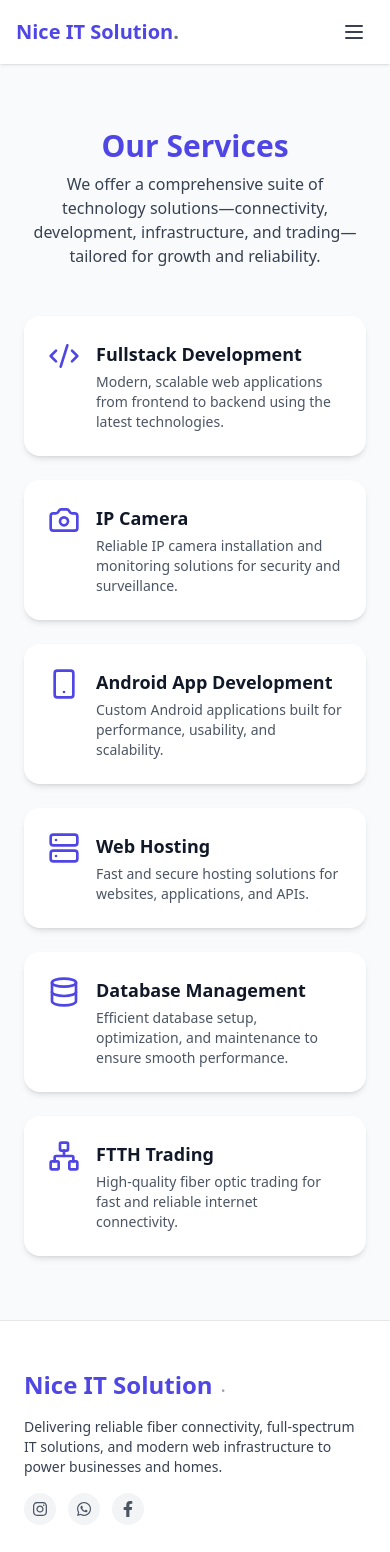
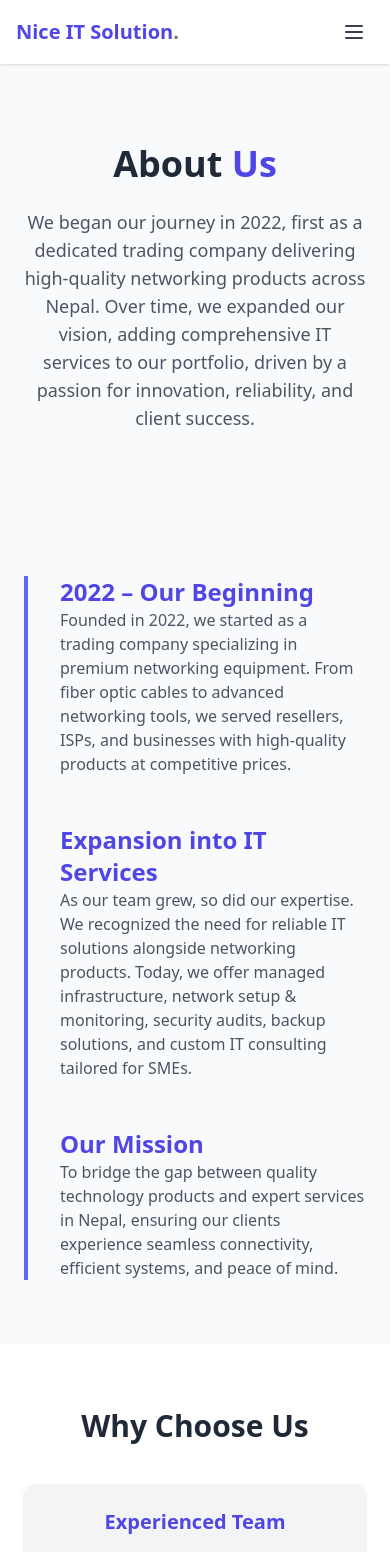
Before and after one commit to kcaakash49/Nice-IT-Solution, a React (Vite) app: page /about in a window 390 px wide. Shown: the top 1552 px of the page. Built offline with nearby package versions, Linux system fonts and the light colour scheme.

Commit message:
add animations

```diff
--- a/src/components/FTTHProductSection.tsx
+++ b/src/components/FTTHProductSection.tsx
@@ -1,8 +1,6 @@
-
-import { motion, Variants } from "framer-motion"; // if verbatimModuleSyntax: split into `import { motion } from ...` and `import type { Variants } from ...`
+import { motion, Variants } from "framer-motion";
+import { useSafeInViewHook } from "../hooks/useSafeInViewHook"; // Adjust path as needed
 import { products } from "../utils/intex";
-
-
 
 const containerVariants: Variants = {
   hidden: {},
@@ -29,35 +27,37 @@ const cardVariants: Variants = {
 };
 
 export default function FTTHProductsSection() {
+  // Separate refs for header and grid
+  const { ref: headerRef, inView: headerInView } = useSafeInViewHook({ threshold: 0.3 });
+  const { ref: gridRef, inView: gridInView } = useSafeInViewHook({ threshold: 0.15 });
+
   return (
     <section className="py-10 px-6 bg-white dark:bg-gray-900">
       <div className="max-w-7xl mx-auto flex flex-col gap-10">
+
         {/* Header */}
         <motion.div
+          ref={headerRef}
           className="flex flex-col md:flex-row md:items-center justify-between gap-4"
           initial={{ opacity: 0, y: 20 }}
-          whileInView={{ opacity: 1, y: 0 }}
-          viewport={{ once: true, amount: 0.3 }}
+          animate={headerInView ? { opacity: 1, y: 0 } : {}}
           transition={{ duration: 0.6, ease: "easeOut" }}
         >
           <div>
-            <h2 className="text-3xl font-bold text-indigo-600 mb-1">
-              FTTH Products
-            </h2>
+            <h2 className="text-3xl font-bold text-indigo-600 mb-1">FTTH Products</h2>
             <p className="text-gray-700 dark:text-gray-300">
-              Quality components to build and scale your fiber-based network
-              infrastructure.
+              Quality components to build and scale your fiber-based network infrastructure.
             </p>
           </div>
         </motion.div>
 
         {/* Product cards grid */}
         <motion.div
+          ref={gridRef}
           className="grid grid-cols-1 sm:grid-cols-2 lg:grid-cols-3 gap-6"
           variants={containerVariants}
           initial="hidden"
-          whileInView="visible"
-          viewport={{ once: true, amount: 0.15 }}
+          animate={gridInView ? "visible" : "hidden"}
         >
           {products.map((prod) => (
             <motion.div
@@ -81,8 +81,7 @@ export default function FTTHProductsSection() {
                 <motion.h3
                   className="text-xl font-semibold text-gray-900 dark:text-white mb-2"
                   initial={{ opacity: 0, y: 6 }}
-                  whileInView={{ opacity: 1, y: 0 }}
-                  viewport={{ once: true, amount: 0.3 }}
+                  animate={gridInView ? { opacity: 1, y: 0 } : {}}
                   transition={{ delay: 0.2, duration: 0.4 }}
                 >
                   {prod.title}
@@ -90,8 +89,7 @@ export default function FTTHProductsSection() {
                 <motion.p
                   className="text-sm flex-grow text-gray-600 dark:text-gray-300"
                   initial={{ opacity: 0 }}
-                  whileInView={{ opacity: 1 }}
-                  viewport={{ once: true, amount: 0.3 }}
+                  animate={gridInView ? { opacity: 1 } : {}}
                   transition={{ delay: 0.35, duration: 0.4 }}
                 >
                   {prod.description}
--- a/src/components/ServicesSection.tsx
+++ b/src/components/ServicesSection.tsx
@@ -7,6 +7,8 @@ import {
   Database,
   Network,
 } from "lucide-react";
+import { useSafeInViewHook } from "../hooks/useSafeInViewHook";
+
 
 type Service = {
   title: string;
@@ -78,15 +80,19 @@ const cardVariants: Variants = {
 };
 
 export default function ServicesSection() {
+  const { ref: headerRef, inView: headerInView } = useSafeInViewHook({ threshold: 0.3 });
+  const { ref: gridRef, inView: gridInView } = useSafeInViewHook({ threshold: 0.2 });
+
+
   return (
     <section className="py-16 px-6 bg-gray-50 dark:bg-gray-900">
       <div className="max-w-7xl mx-auto flex flex-col gap-12">
         {/* Header */}
         <motion.div
+          ref={headerRef as any}
           className="text-center"
           initial={{ opacity: 0, y: 20 }}
-          whileInView={{ opacity: 1, y: 0 }}
-          viewport={{ once: true, amount: 0.3 }}
+          animate={headerInView ? { opacity: 1, y: 0 } : {}}
           transition={{ duration: 0.6, ease: "easeOut" }}
         >
           <h2 className="text-3xl md:text-4xl font-bold text-indigo-600 mb-2">
@@ -101,11 +107,11 @@ export default function ServicesSection() {
 
         {/* Cards grid */}
         <motion.div
+          ref={gridRef as any}
           className="grid grid-cols-1 sm:grid-cols-2 lg:grid-cols-3 gap-6"
           variants={wrapperVariants}
           initial="hidden"
-          whileInView="visible"
-          viewport={{ once: true, amount: 0.2 }}
+          animate={gridInView ? "visible" : "hidden"}
         >
           {services.map((svc) => (
             <motion.div
--- a/src/components/WhoWeAreSecion.tsx
+++ b/src/components/WhoWeAreSecion.tsx
@@ -1,5 +1,5 @@
-
-import { motion, Variants } from "framer-motion"; // if using verbatimModuleSyntax in tsconfig, split: import { motion } from "framer-motion"; import type { Variants } from "framer-motion";
+import { motion, Variants } from "framer-motion";
+import { useSafeInViewHook } from "../hooks/useSafeInViewHook"; // Adjust path if needed
 
 type Service = {
   title: string;
@@ -12,29 +12,25 @@ const services: Service[] = [
     title: "FTTH Trading",
     description:
       "We supply and deploy fiber-to-the-home infrastructure, ensuring ultra-fast and reliable connectivity tailored to homes and businesses.",
-    imageUrl:
-      "/src/assets/serviceImage/ftthtrading.webp",
+    imageUrl: "/src/assets/serviceImage/ftthtrading.webp",
   },
   {
     title: "Web Development",
     description:
       "Custom websites and web apps built for performance, scalability, and user experience—modern frontend, resilient backend.",
-    imageUrl:
-      "/src/assets/serviceImage/webdevelopment.webp",
+    imageUrl: "/src/assets/serviceImage/webdevelopment.webp",
   },
   {
     title: "IP Camera Setup",
     description:
       "End-to-end IP camera installation and configuration for security monitoring with smart access and remote viewing.",
-    imageUrl:
-      "/src/assets/serviceImage/ipcamera.webp",
+    imageUrl: "/src/assets/serviceImage/ipcamera.webp",
   },
   {
     title: "IT Solutions",
     description:
       "Managed IT services, infrastructure planning, support, and maintenance to keep your systems up, secure, and aligned with growth.",
-    imageUrl:
-      "/src/assets/serviceImage/itsolution.webp",
+    imageUrl: "/src/assets/serviceImage/itsolution.webp",
   },
 ];
 
@@ -59,37 +55,36 @@ const cardVariants: Variants = {
 };
 
 export default function WhoWeAreSection() {
+  // Separate refs for header and grid with suitable thresholds
+  const { ref: headerRef, inView: headerInView } = useSafeInViewHook({ threshold: 0.3 });
+  const { ref: gridRef, inView: gridInView } = useSafeInViewHook({ threshold: 0.2 });
+
   return (
     <section className="py-16 px-6 bg-gray-50 dark:bg-black">
       <div className="max-w-7xl mx-auto flex flex-col gap-12">
+
         {/* Top row: a and b */}
-        <div className="flex flex-col md:flex-row justify-between gap-8">
+        <motion.div
+          ref={headerRef}
+          className="flex flex-col md:flex-row justify-between gap-8"
+          initial={{ opacity: 0, x: -40 }}
+          animate={headerInView ? { opacity: 1, x: 0 } : {}}
+          transition={{ duration: 1.0, ease: "easeOut" }}
+        >
           {/* a: left block */}
-          <motion.div
-            className="flex-1"
-            initial={{ opacity: 0, x: -40 }}
-            whileInView={{ opacity: 1, x: 0 }}
-            viewport={{ once: true, amount: 0.3 }}
-            transition={{ duration: 1.0, ease: "easeOut" }}
-          >
+          <div className="flex-1">
             <h2 className="text-2xl font-bold text-indigo-600 mb-2">
               Who We Are
             </h2>
             <div className="text-lg lg:text-4xl font-bold text-gray-700 dark:text-gray-300">
-              <span>FTTH And IT Solution </span><span className="lg:hidden">Provider</span>
+              <span>FTTH And IT Solution </span>
+              <span className="lg:hidden">Provider</span>
               <p className="hidden lg:block">Provider</p>
-
             </div>
-          </motion.div>
+          </div>
 
           {/* b: right block */}
-          <motion.div
-            className="flex-1"
-            initial={{ opacity: 0, x: 40 }}
-            whileInView={{ opacity: 1, x: 0 }}
-            viewport={{ once: true, amount: 0.3 }}
-            transition={{ duration: 1.0, ease: "easeOut" }}
-          >
+          <div className="flex-1">
             <p className="text-lg text-gray-700 dark:text-gray-300">
               Nice IT Solution is your trusted partner for connectivity and
               digital transformation. We blend cutting-edge fiber
@@ -99,16 +94,16 @@ export default function WhoWeAreSection() {
               and homes reliable, scalable, and modern IT ecosystems that adapt
               as they grow.
             </p>
-          </motion.div>
-        </div>
+          </div>
+        </motion.div>
 
         {/* c: animated service cards */}
         <motion.div
+          ref={gridRef}
           className="grid grid-cols-1 sm:grid-cols-2 lg:grid-cols-4 gap-6"
           variants={wrapperVariants}
           initial="hidden"
-          whileInView="visible"
-          viewport={{ once: true, amount: 0.2 }}
+          animate={gridInView ? "visible" : "hidden"}
         >
           {services.map((svc) => (
             <motion.div
--- /dev/null
+++ b/src/hooks/useSafeInViewHook.ts
@@ -0,0 +1,39 @@
+import { useRef, useState, useEffect } from "react";
+
+export function useSafeInViewHook({
+  threshold = 0.2,
+}: {
+  threshold?: number;
+}) {
+  // Change here: useRef<HTMLDivElement | null>
+  const ref = useRef<HTMLDivElement | null>(null);
+  const [inView, setInView] = useState(false);
+
+  useEffect(() => {
+    if (!ref.current) return;
+
+    let observer: IntersectionObserver | null = null;
+
+    try {
+      observer = new IntersectionObserver(
+        ([entry]) => {
+          if (entry.isIntersecting) {
+            setInView(true);
+            if (observer) observer.disconnect();
+          }
+        },
+        { threshold }
+      );
+      observer.observe(ref.current);
+    } catch (e) {
+      console.warn("IntersectionObserver failed", e);
+    }
+
+    return () => {
+      if (observer) observer.disconnect();
+      setInView(false); // reset so it can re-trigger on navigation back
+    };
+  }, [threshold]);
+
+  return { ref, inView };
+}
--- a/src/pages/About.tsx
+++ b/src/pages/About.tsx
@@ -1,8 +1,166 @@
-import ServicesSection from "../components/ServicesSection";
+import { motion, Variants } from "framer-motion";
+import { useSafeInViewHook } from "../hooks/useSafeInViewHook"; // adjust path if needed
+
+const fadeUp: Variants = {
+    hidden: { opacity: 0, y: 20 },
+    visible: {
+        opacity: 1,
+        y: 0,
+        transition: { duration: 0.8, ease: [0.22, 0.61, 0.36, 1] },
+    },
+};
+
+// const cardVariants: Variants = {
+//     hidden: { opacity: 0, y: 20, scale: 0.98 },
+//     visible: {
+//         opacity: 1,
+//         y: 0,
+//         scale: 1,
+//         transition: { type: "spring", stiffness: 120, damping: 16 },
+//     },
+// };
+
+// const containerVariants: Variants = {
+//     hidden: {},
+//     visible: {
+//         transition: {
+//             staggerChildren: 0.15,
+//             delayChildren: 0.1,
+//         },
+//     },
+// };
+
+const smoothRiseVariants: Variants = {
+    hidden: { opacity: 0, y: 40 },
+    visible: {
+        opacity: 1,
+        y: 0,
+        transition: {
+            type: "spring",
+            stiffness: 90,
+            damping: 22,
+            mass: 1,
+            restDelta: 0.001,
+        },
+    },
+};
 
 
-export default function About (){
-    return <>
-        <ServicesSection/>
-    </>
+export default function AboutPage() {
+    const { ref: heroRef, inView: heroInView } = useSafeInViewHook({ threshold: 0.25 });
+    const { ref: timelineRef1, inView: inView1 } = useSafeInViewHook({ threshold: 0.2 });
+    const { ref: timelineRef2, inView: inView2 } = useSafeInViewHook({ threshold: 0.2 });
+    const { ref: timelineRef3, inView: inView3 } = useSafeInViewHook({ threshold: 0.2 });
+    const { ref: whyRef, inView: whyInView } = useSafeInViewHook({ threshold: 0.2 });
+
+    return (
+        <div className="bg-gray-50 dark:bg-[#0f172a] text-gray-800 dark:text-gray-200">
+            {/* Hero */}
+            <section className="relative overflow-hidden">
+                <div ref={heroRef} className="max-w-6xl mx-auto px-6 py-20 text-center">
+                    <motion.h1
+                        initial={{ opacity: 0, y: 20 }}
+                        animate={heroInView ? { opacity: 1, y: 0 } : {}}
+                        transition={{ duration: 0.8 }}
+                        className="text-4xl sm:text-5xl font-extrabold mb-6"
+                    >
+                        About <span className="text-indigo-600">Us</span>
+                    </motion.h1>
+                    <motion.p
+                        initial={{ opacity: 0, y: 20 }}
+                        animate={heroInView ? { opacity: 1, y: 0 } : {}}
+                        transition={{ duration: 1, delay: 0.2 }}
+                        className="max-w-3xl mx-auto text-lg sm:text-xl text-gray-600 dark:text-gray-300"
+                    >
+                        We began our journey in 2022, first as a dedicated trading company delivering high-quality networking products across Nepal. Over time, we expanded our vision, adding comprehensive IT services to our portfolio, driven by a passion for innovation, reliability, and client success.
+                    </motion.p>
+                </div>
+            </section>
+
+            {/* Timeline / Story */}
+            <section className="max-w-6xl mx-auto px-6 py-16">
+                <div className="relative border-l-4 border-indigo-500 pl-8 space-y-12">
+                    <motion.div ref={timelineRef1} initial="hidden" animate={inView1 ? "visible" : "hidden"} variants={fadeUp}>
+                        <h3 className="text-2xl font-bold text-indigo-600">2022 – Our Beginning</h3>
+                        <p className="text-gray-600 dark:text-gray-300">
+                            Founded in 2022, we started as a trading company specializing in premium networking equipment. From fiber optic cables to advanced networking tools, we served resellers, ISPs, and businesses with high-quality products at competitive prices.
+                        </p>
+                    </motion.div>
+
+                    <motion.div
+                        ref={timelineRef2}
+                        initial="hidden"
+                        animate={inView2 ? "visible" : "hidden"}
+                        variants={fadeUp}
+                        transition={{ delay: 0.2 }}
+                    >
+                        <h3 className="text-2xl font-bold text-indigo-600">Expansion into IT Services</h3>
+                        <p className="text-gray-600 dark:text-gray-300">
+                            As our team grew, so did our expertise. We recognized the need for reliable IT solutions alongside networking products. Today, we offer managed infrastructure, network setup & monitoring, security audits, backup solutions, and custom IT consulting tailored for SMEs.
+                        </p>
+                    </motion.div>
+
+                    <motion.div
+                        ref={timelineRef3}
+                        initial="hidden"
+                        animate={inView3 ? "visible" : "hidden"}
+                        variants={fadeUp}
+                        transition={{ delay: 0.4 }}
+                    >
+                        <h3 className="text-2xl font-bold text-indigo-600">Our Mission</h3>
+                        <p className="text-gray-600 dark:text-gray-300">
+                            To bridge the gap between quality technology products and expert services in Nepal, ensuring our clients experience seamless connectivity, efficient systems, and peace of mind.
+                        </p>
+                    </motion.div>
+                </div>
+            </section>
+
+            {/* Why Choose Us */}
+            <section ref={whyRef} className="bg-white dark:bg-[#1e293b] py-16">
+                <div className="max-w-6xl mx-auto px-6 text-center">
+                    <motion.h2
+                        initial={{ opacity: 0, y: 20 }}
+                        animate={whyInView ? { opacity: 1, y: 0 } : {}}
+                        transition={{ duration: 0.8 }}
+                        className="text-3xl font-bold mb-10"
+                    >
+                        Why Choose Us
+                    </motion.h2>
+
+                    <motion.div
+                        variants={smoothRiseVariants}
+                        initial="hidden"
+                        animate={whyInView ? "visible" : "hidden"}
+                        className="grid md:grid-cols-3 gap-10"
+                    >
+                        {[
+                            {
+                                title: "Experienced Team",
+                                desc: "Our professionals bring years of hands-on experience in networking, IT support, and consulting.",
+                            },
+                            {
+                                title: "Quality Assurance",
+                                desc: "Every product and service is tested, validated, and optimized for maximum performance.",
+                            },
+                            {
+                                title: "Customer Focus",
+                                desc: "We believe in building long-term partnerships through trust, transparency, and results.",
+                            },
+                        ].map((item, idx) => (
+                            <motion.div
+                                key={idx}
+                                className="bg-gray-100 dark:bg-[#0f172a] p-6 rounded-xl shadow hover:shadow-lg transition cursor-pointer"
+                                whileHover={{ y: -6, scale: 1.03 }}
+                                transition={{ type: "spring", stiffness: 200, damping: 25 }}
+                            >
+                                <h3 className="text-xl font-semibold mb-3 text-indigo-600">{item.title}</h3>
+                                <p className="text-gray-600 dark:text-gray-300">{item.desc}</p>
+                            </motion.div>
+                        ))}
+                    </motion.div>
+                </div>
+            </section>
+
+        </div>
+    );
 }
```
Also changed, not shown: src/components/ServiceInfoCarousel.tsx (+28 -13 lines).
